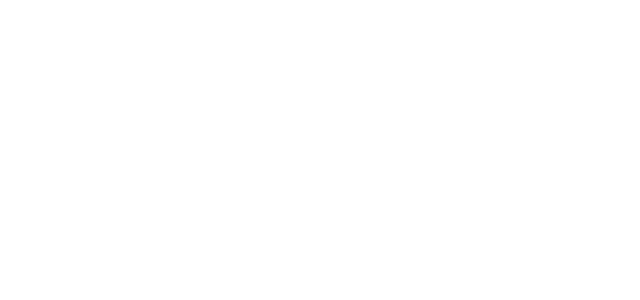
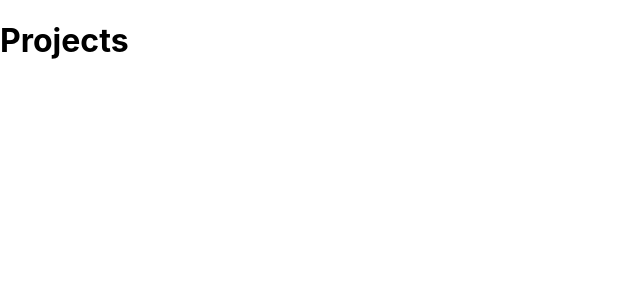
Before and after one commit to vaibhav18matere/react-router-v6, a React (Create React App) app: page /projects in a window 1280 px wide. Before the commit this address had no page. Shown: the top 300 px of the page, without its empty margins (0-640 px from the left). Built offline with nearby package versions, Linux system fonts and the light colour scheme.

Commit message:
<Navigate/> and replace to="/"

```diff
--- /dev/null
+++ b/src/components/Projects.jsx
@@ -0,0 +1,7 @@
+import React from "react";
+
+const Projects = () => {
+  return <h1>Projects</h1>;
+};
+
+export default Projects;
--- a/src/index.js
+++ b/src/index.js
@@ -3,9 +3,15 @@ import ReactDOM from "react-dom/client";
 import "./index.css";
 // import App from "./App";
 import Home from "./components/Home";
+import Projects from "./components/Projects";
 import reportWebVitals from "./reportWebVitals";
 
-import { BrowserRouter as Router, Routes, Route } from "react-router-dom";
+import {
+  BrowserRouter as Router,
+  Routes,
+  Route,
+  Navigate,
+} from "react-router-dom";
 
 const root = ReactDOM.createRoot(document.getElementById("root"));
 root.render(
@@ -13,6 +19,11 @@ root.render(
     <Router>
       <Routes>
         <Route path="/" element={<Home />} />
+        <Route path="/projects" element={<Projects />} />
+        <Route
+          path="/my-projects"
+          element={<Navigate replace to="/projects" />}
+        />
       </Routes>
     </Router>
   </React.StrictMode>
```
